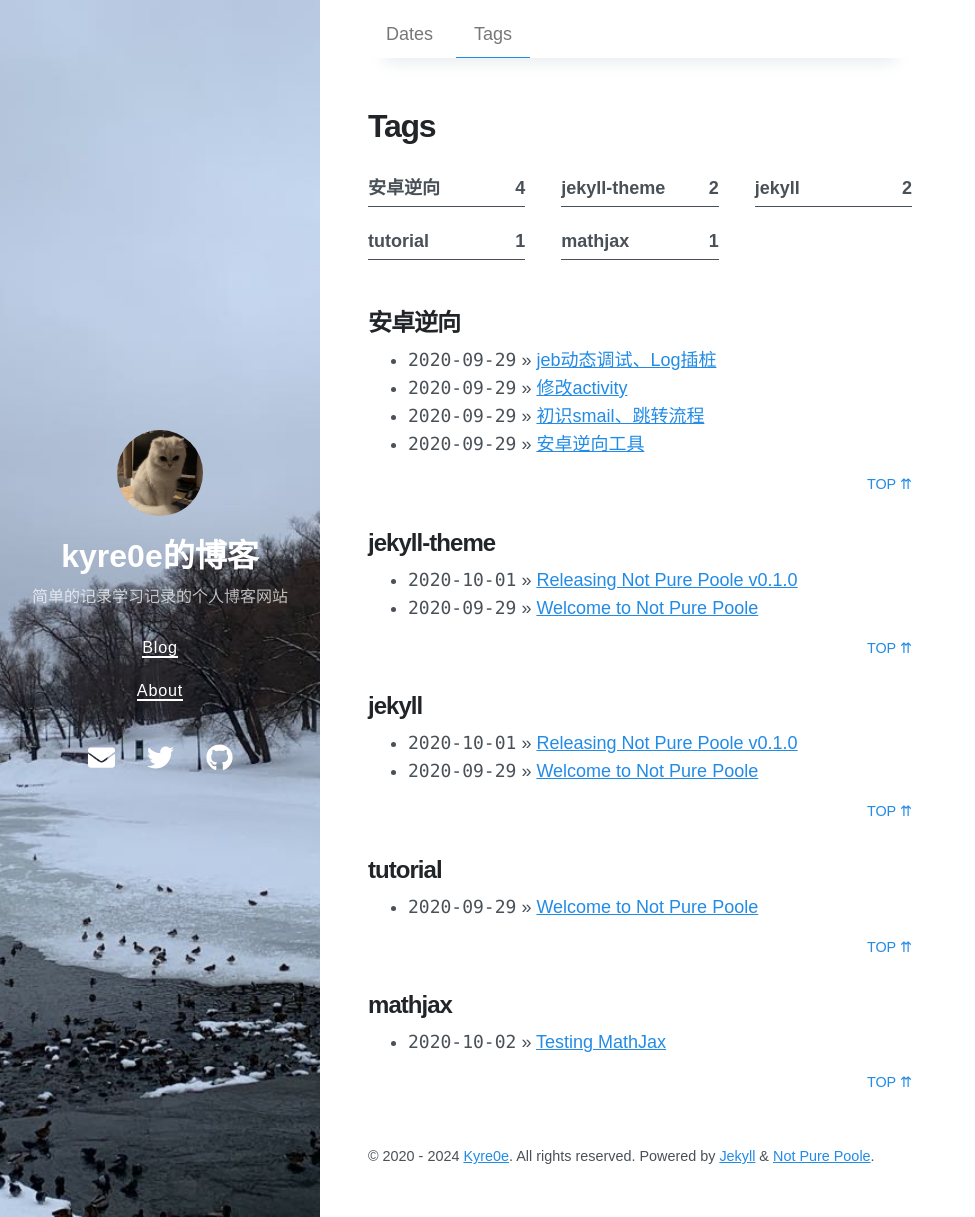
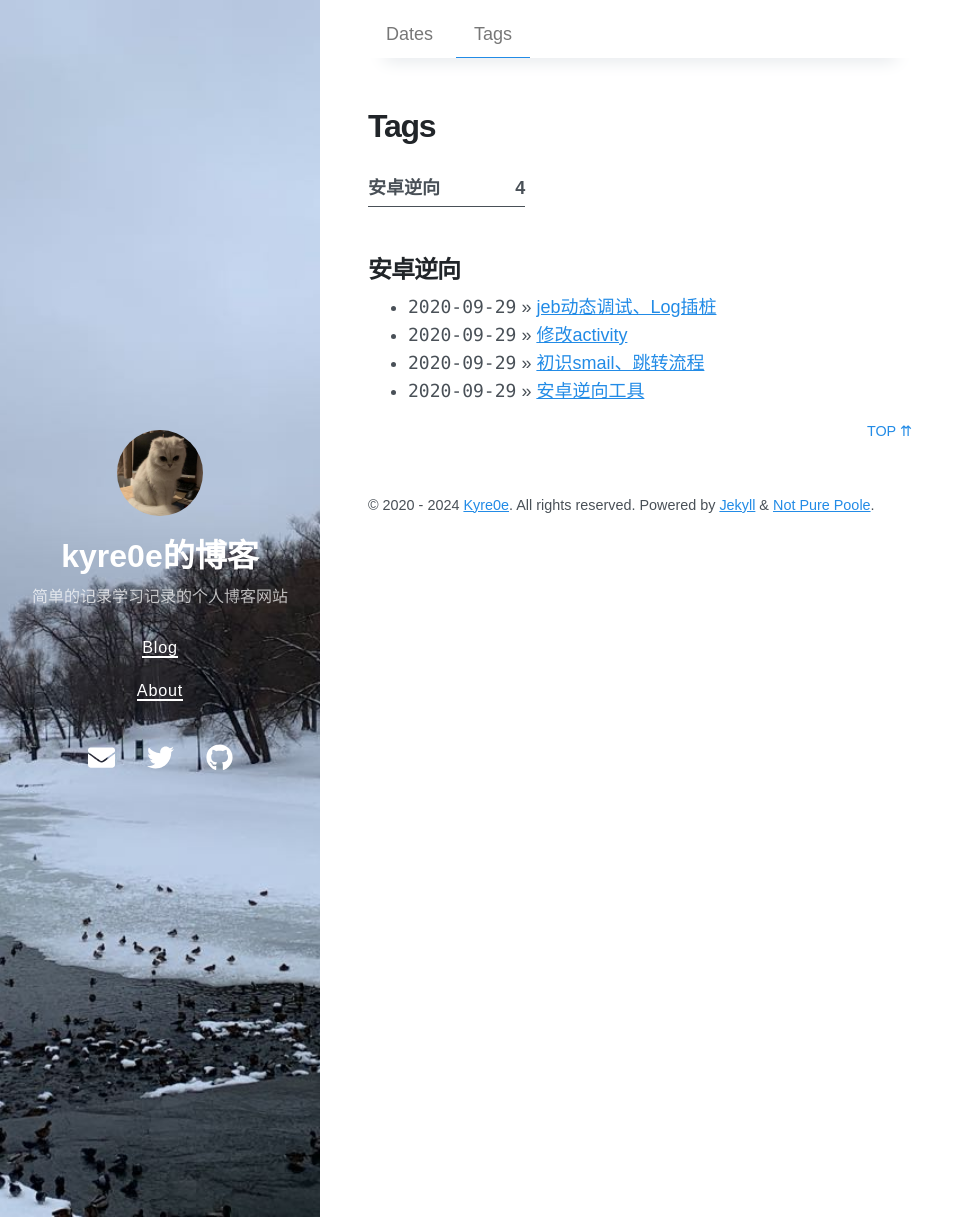
Before and after one commit to Kyre0ee/Kyre0ee.github.io, a Jekyll site: the page built from tags.md, in a window 1280 px wide and 1217 px high. Shown: the whole window, without its empty margins (0-975 px from the left). Built offline with Jekyll 4.4.1, drawn with Linux system fonts in a browser that asks for light colours; nearby versions of some CDN libraries; part of the change alters nothing that is shown.

Commit message:
Update _config.yml

```diff
--- a/_config.yml
+++ b/_config.yml
@@ -25,8 +25,11 @@ exclude:
   - LICENSE.md
   - README.md
   - scripts/
-  - not-pure-poole.gemspec
-
+  - .gemspec
+  - kyre0e.github.io.gemspec
+  - _posts/2020-09-29-welcome-to-not-pure-poole.md
+  - _posts/2020-10-01-releasing-not-pure-poole-v0-1-0.md
+  - _posts/2020-10-02-testing-mathjax.md
 # Optimize Jekyl SEO Tag
 twitter:
   username: kyre0e
```
